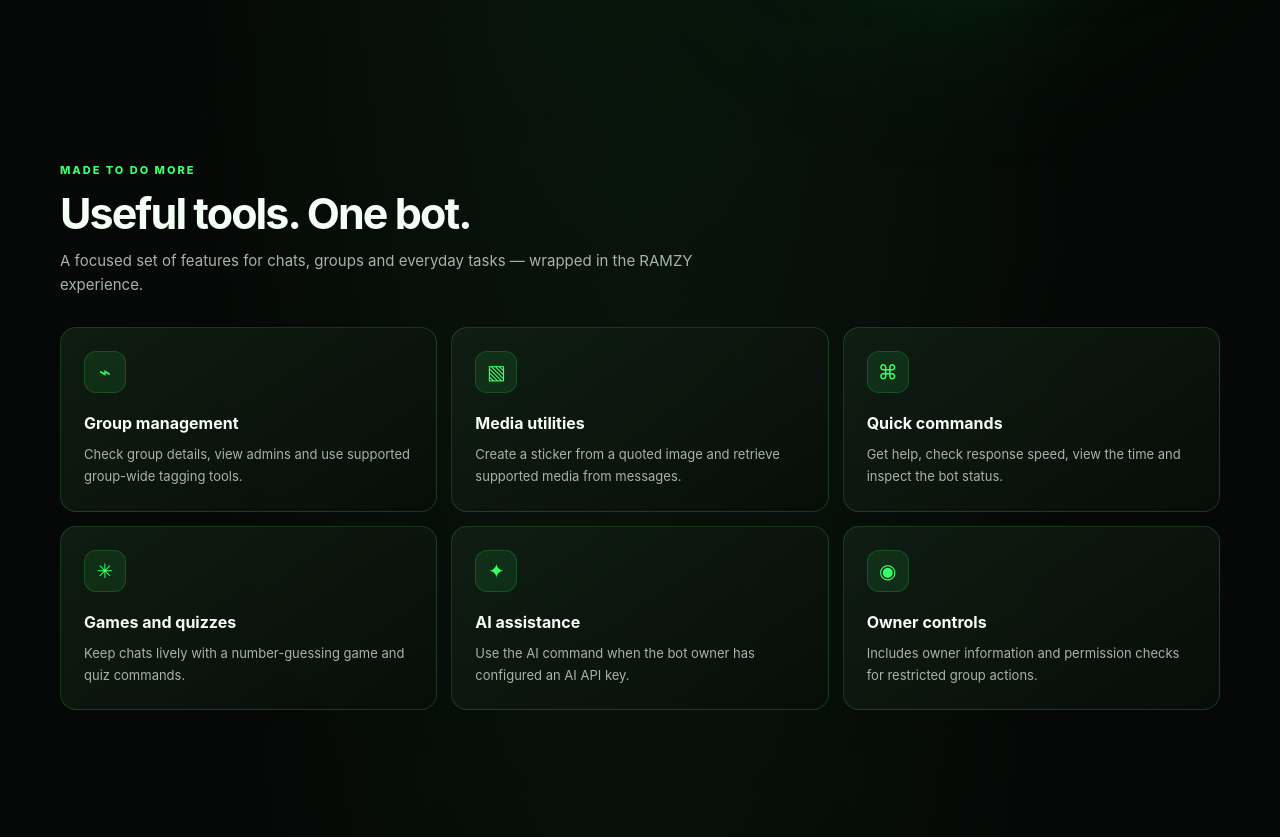
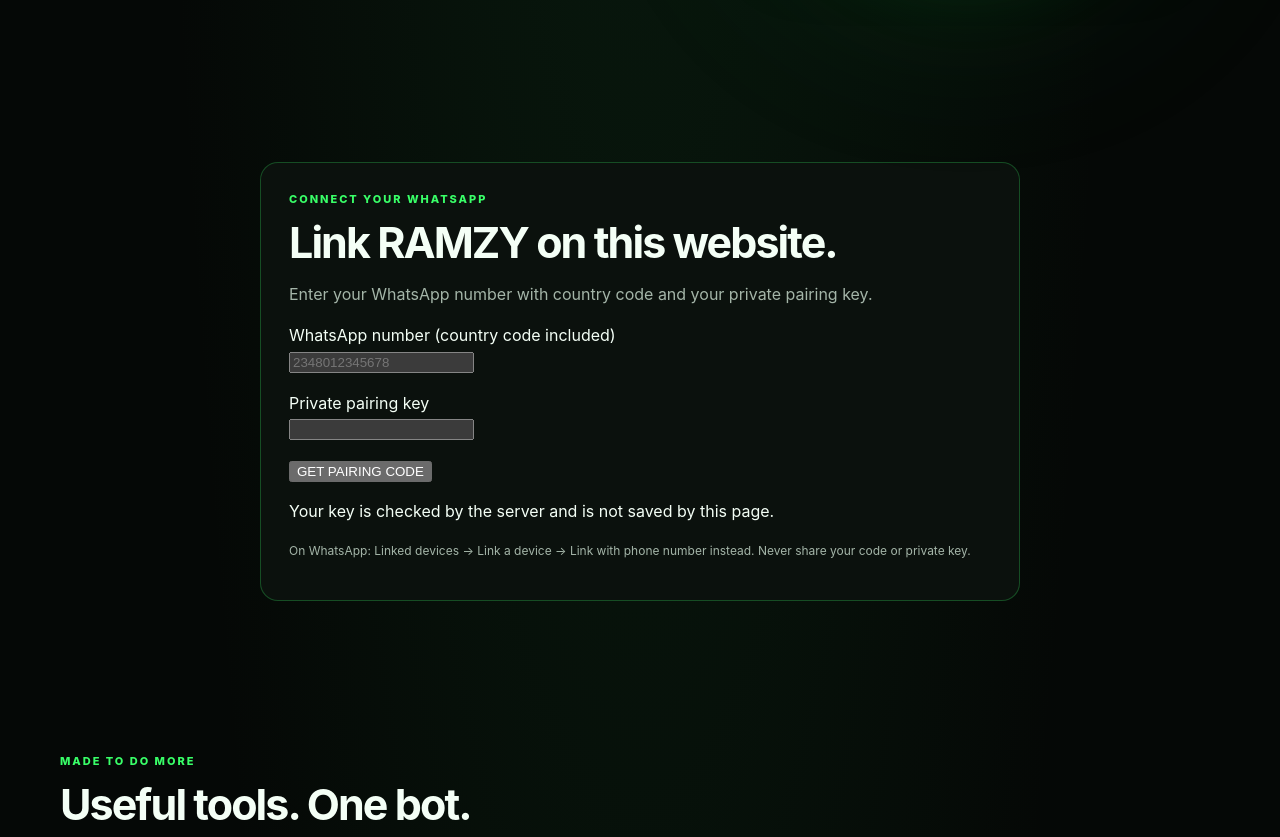
Before and after one commit to ola-33/RAMZY-ULTIMITE-V6-BOT, a website: page public/index.html in a window 1280 px wide. Shown: the part 551-1388 px from the top of the page. Drawn offline with Linux system fonts and the light colour scheme; no server answers.

Commit message:
Add WhatsApp pairing section to website

```diff
--- a/public/index.html
+++ b/public/index.html
@@ -104,6 +104,21 @@ h2{margin:9px 0 12px;font-size:clamp(28px,4vw,43px);line-height:1.12;letter-spac
     </div>
   </section>
 
+  <section class="section wrap" id="pair">
+    <div class="pair-panel" style="max-width:760px;margin:0 auto;padding:28px;border:1px solid rgba(57,255,104,.25);border-radius:18px;background:#0b110d">
+      <div class="kicker">Connect your WhatsApp</div>
+      <h2>Link RAMZY on this website.</h2>
+      <p style="color:var(--muted)">Enter your WhatsApp number with country code and your private pairing key.</p>
+      <form id="pair-form">
+        <p><label for="pair-phone">WhatsApp number (country code included)</label><br><input id="pair-phone" name="phoneNumber" type="tel" inputmode="numeric" placeholder="2348012345678" required></p>
+        <p><label for="pair-secret">Private pairing key</label><br><input id="pair-secret" name="secret" type="password" autocomplete="off" required></p>
+        <button type="submit" id="pair-submit">GET PAIRING CODE</button>
+      </form>
+      <p id="pair-result" role="status">Your key is checked by the server and is not saved by this page.</p>
+      <p style="color:var(--muted);font-size:12px">On WhatsApp: Linked devices → Link a device → Link with phone number instead. Never share your code or private key.</p>
+    </div>
+  </section>
+
   <section class="section wrap" id="features">
     <div class="section-head">
       <div class="kicker">Made to do more</div>
```
